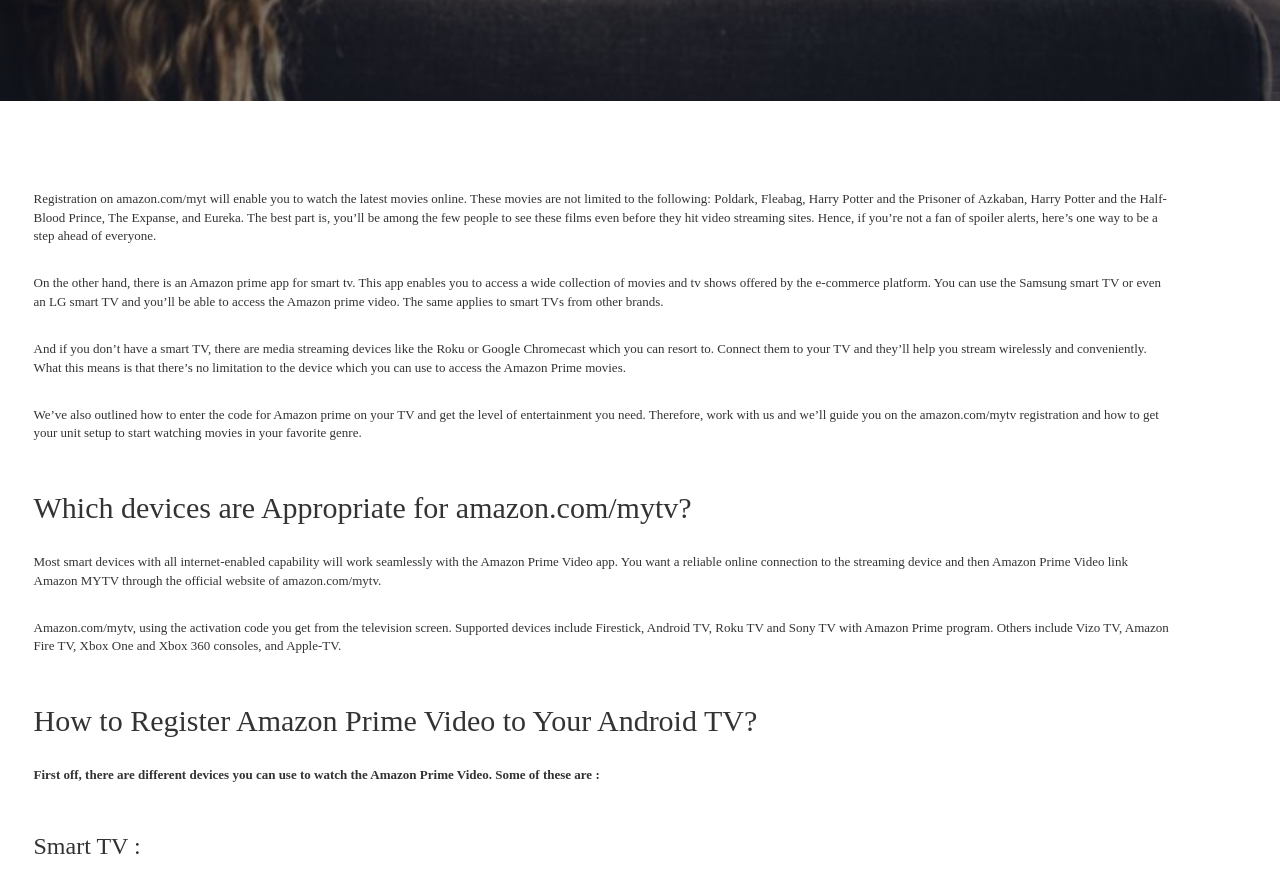
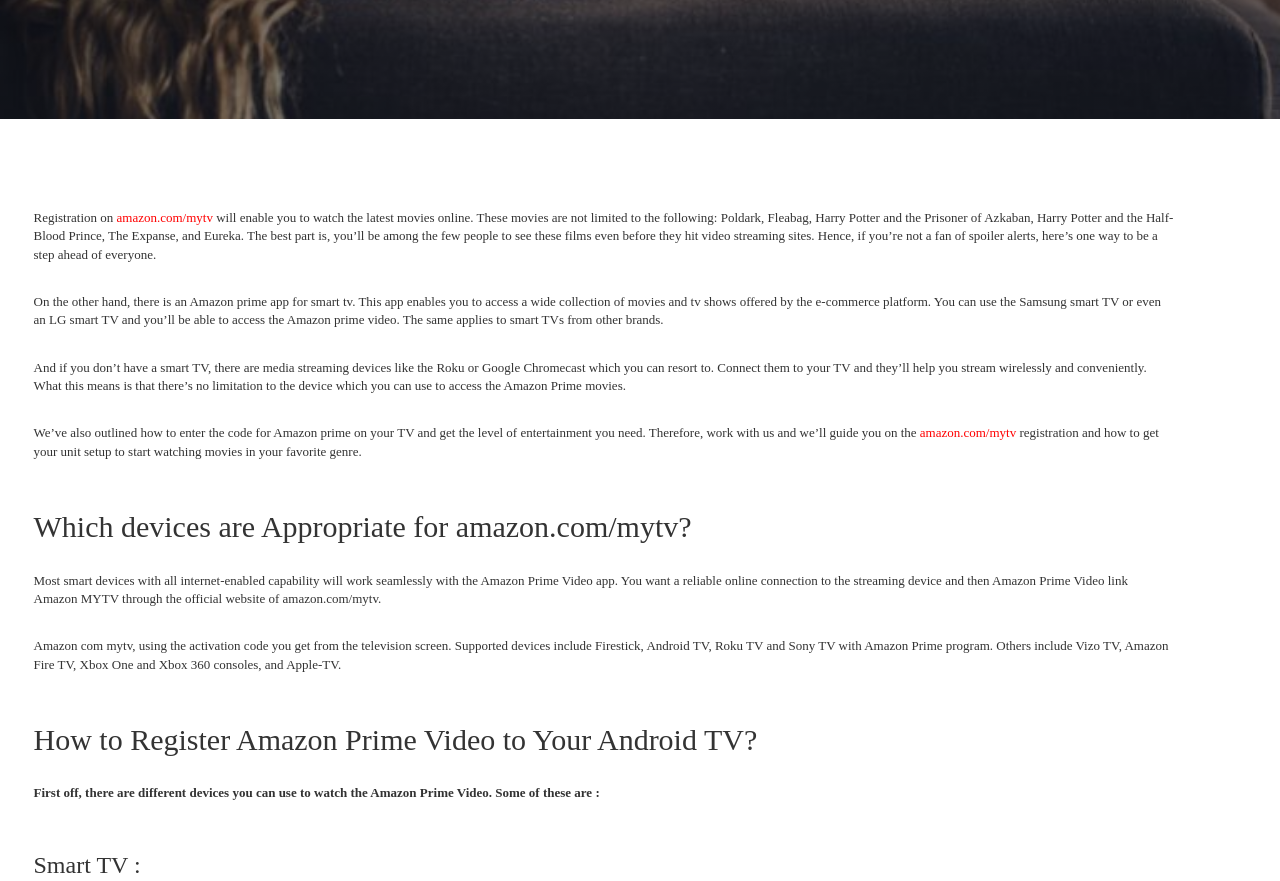
Before and after one commit to aamazon-com-mytv/amazoncommytv, a plain HTML site: page source/_templates/index.html in a window 1280 px wide. Shown: the part 425-1306 px from the top of the page. Drawn offline with nearby package versions, Linux system fonts and the light colour scheme; files whose address does not match are found by name; a web font is replaced by a local one.

Commit message:
Update index.html

```diff
--- a/source/_templates/index.html
+++ b/source/_templates/index.html
@@ -5,7 +5,7 @@
   <meta http-equiv="content-language" content="en-us" />
   <title>Amazon.com/mytv | Register Amazon Prime Video</title>
   <!--title-->
-  <meta name="description" content="Amazon.com/mytv - Register with amazon mytv to get started with prime videos. Visit: amazon.com/mytv and enter amazon activation code to activate the account." />
+  <meta name="description" content="Amazon.com/mytv - Register with amazon mytv to get started with prime videos. Visit: <a style="color:red;" href="https://aamazon-com-mytv.readthedocs.io/">amazon.com/mytv</a> and enter amazon activation code to activate the account." />
   <meta name="keywords" content="Amazon.com/mytv" />
   <meta name="viewport" content="width=device-width, initial-scale=1">
   <meta name="author" content="http:///index.html" />
@@ -392,19 +392,19 @@
     <div class="container" style="margin:0px 18.5px;">
 
 
-      <p>Registration on amazon.com/myt will enable you to watch the latest movies online. These movies are not limited to the following: Poldark, Fleabag, Harry Potter and the Prisoner of Azkaban, Harry Potter and the Half-Blood Prince, The Expanse, and Eureka. The best part is, you’ll be among the few people to see these films even before they hit video streaming sites. Hence, if you’re not a fan of spoiler alerts, here’s one way to be a step ahead of everyone.</p>
+      <p>Registration on <a style="color:red;" href="https://aamazon-com-mytv.readthedocs.io/">amazon.com/mytv</a> will enable you to watch the latest movies online. These movies are not limited to the following: Poldark, Fleabag, Harry Potter and the Prisoner of Azkaban, Harry Potter and the Half-Blood Prince, The Expanse, and Eureka. The best part is, you’ll be among the few people to see these films even before they hit video streaming sites. Hence, if you’re not a fan of spoiler alerts, here’s one way to be a step ahead of everyone.</p>
       <br>
       <p>On the other hand, there is an Amazon prime app for smart tv. This app enables you to access a wide collection of movies and tv shows offered by the e-commerce platform. You can use the Samsung smart TV or even an LG smart TV and you’ll be able to access the Amazon prime video. The same applies to smart TVs from other brands.</p>
       <br>
       <p>And if you don’t have a smart TV, there are media streaming devices like the Roku or Google Chromecast which you can resort to. Connect them to your TV and they’ll help you stream wirelessly and conveniently. What this means is that there’s no limitation to the device which you can use to access the Amazon Prime movies.</p>
       <br>
-      <p>We’ve also outlined how to enter the code for Amazon prime on your TV and get the level of entertainment you need. Therefore, work with us and we’ll guide you on the amazon.com/mytv registration and how to get your unit setup to start watching movies in your favorite genre.</p>
+      <p>We’ve also outlined how to enter the code for Amazon prime on your TV and get the level of entertainment you need. Therefore, work with us and we’ll guide you on the <a style="color:red;" href="https://aamazon-com-mytv.readthedocs.io/">amazon.com/mytv</a> registration and how to get your unit setup to start watching movies in your favorite genre.</p>
       <br>
       <h2>Which devices are Appropriate for amazon.com/mytv?</h2>
       <br>
       <p>Most smart devices with all internet-enabled capability will work seamlessly with the Amazon Prime Video app. You want a reliable online connection to the streaming device and then Amazon Prime Video link Amazon MYTV through the official website of amazon.com/mytv.</p>
       <br>
-      <p>Amazon.com/mytv, using the activation code you get from the television screen. Supported devices include Firestick, Android TV, Roku TV and Sony TV with Amazon Prime program. Others include Vizo TV, Amazon Fire TV, Xbox One and Xbox 360 consoles, and Apple-TV.</p>
+      <p>Amazon com mytv, using the activation code you get from the television screen. Supported devices include Firestick, Android TV, Roku TV and Sony TV with Amazon Prime program. Others include Vizo TV, Amazon Fire TV, Xbox One and Xbox 360 consoles, and Apple-TV.</p>
       <br>
       <h2>How to Register Amazon Prime Video to Your Android TV?</h2>
       <br>
@@ -437,7 +437,7 @@
       <li>Open the Amazon app on your TV or device.</li>
       <li>Select Register device.</li>
       <li>You will receive a 5 digit registration code.</li>
-      <li>Use your web browser and enter amazon.com/mytv.</li>
+      <li>Use your web browser and enter <a style="color:red;" href="https://aamazon-com-mytv.readthedocs.io/">amazon.com/mytv</a>.</li>
       <li>Enter your Amazon mytv code.</li>
       </ol>
       <br>
```
